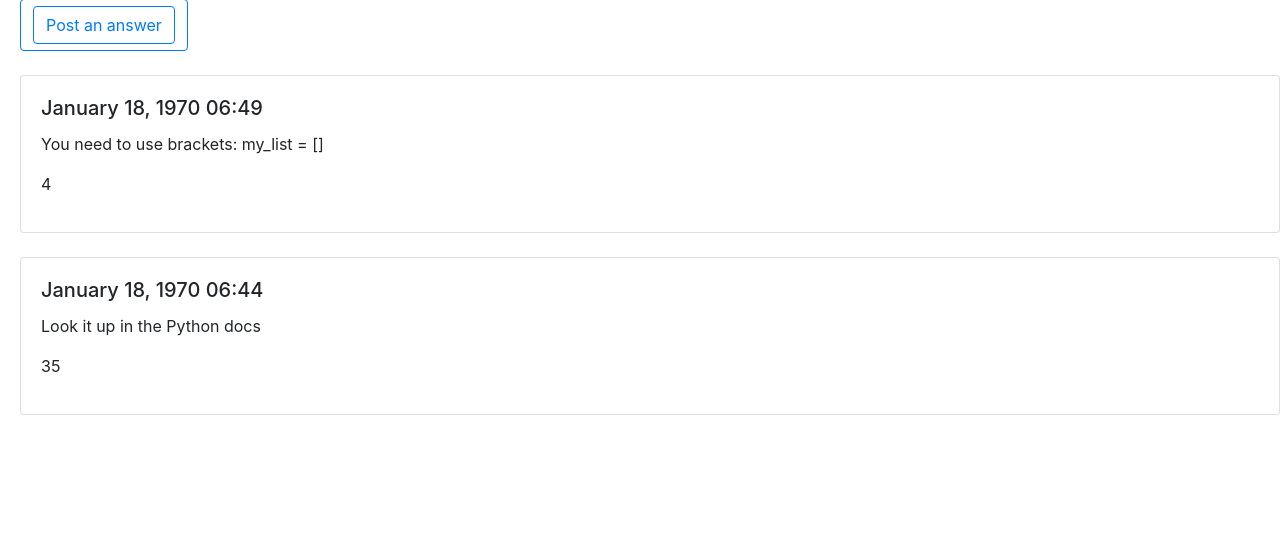
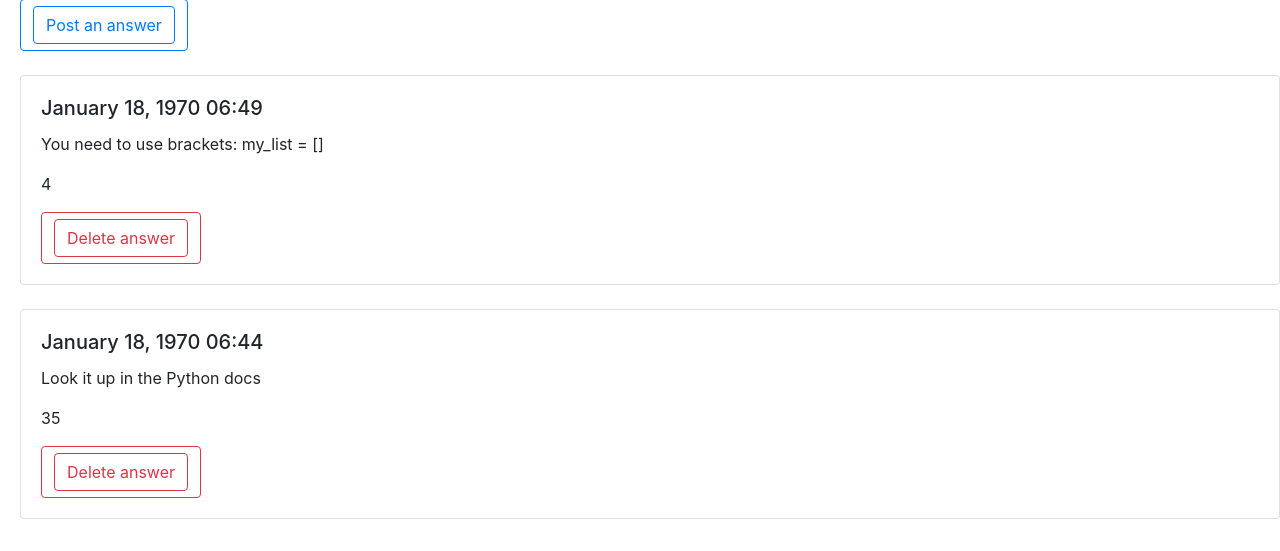
Before and after one commit to MihaelaNaidin040696/ask-mate, a Flask app: page /question/1 in a window 1280 px wide. Shown: the part 249-800 px from the top of the page. Run offline with Flask 2, Linux system fonts and the light colour scheme; some libraries are stand-ins or nearby versions.

Commit message:
add delete an answer functionality

```diff
--- a/connection.py
+++ b/connection.py
@@ -66,3 +66,20 @@ def delete_answers_by_question_id(question_id):
         writer.writeheader()
         for answer in new_answers:
             writer.writerow(answer)
+
+
+def delete_answers_by_answer_id(answer_id):
+    question_id = ""
+    answers = read_answers()
+    new_answers = []
+    for answer in answers:
+        if answer['id'] != answer_id:
+            new_answers.append(answer)
+        else:
+            question_id = answer['question_id']
+    with open(ANSWERS, "w") as f:
+        writer = csv.DictWriter(f, ANSWERS_HEADERS)
+        writer.writeheader()
+        for answer in new_answers:
+            writer.writerow(answer)
+    return question_id
--- a/data_manager.py
+++ b/data_manager.py
@@ -4,8 +4,6 @@ import util
 
 def list_questions():
     questions = connection.read_questions()
-    # for question in questions:
-    #     question['submission_time'] = util.get_datetime_format(question['submission_time'])
     return sorted(questions, key=lambda question: question['submission_time'])
 
 
@@ -48,3 +46,7 @@ def delete_question(question_id):
     question = get_question_by_id(question_id)
     connection.delete_answers_by_question_id(question_id)
     connection.delete_question(question)
+
+
+def delete_answer(answer_id):
+    return connection.delete_answers_by_answer_id(answer_id)
--- a/server.py
+++ b/server.py
@@ -81,5 +81,11 @@ def edit_question(question_id):
     return render_template('edit_question.html', question=entry)
 
 
+@app.route('/answer/<answer_id>/delete', methods=['GET', 'POST'])
+def delete_answers(answer_id):
+    question_id = data_manager.delete_answer(answer_id)
+    return redirect(url_for('display_question_by_id', question_id=question_id))
+
+
 if __name__ == "__main__":
     app.run(debug=True)
--- a/templates/individual_question.html
+++ b/templates/individual_question.html
@@ -34,14 +34,16 @@
         <form class="btn btn-outline-primary" action="{{ url_for('add_new_answer', question_id=question.id)}}">
         <button class="btn btn-outline-primary" type="submit">Post an answer</button>
         </form>
-    </div>
-    <br>
-    {% for row in answers %}
+    </div> <br>
+    {% for answer in answers %}
         <div class="card">
           <div class="card-body">
-            <h5 class="card-title">{{ row.submission_time | datetime }}</h5>
-            <p class="card-text">{{ row.message }}</p>
-            <p class="card-link">{{ row.vote_number }}</p>
+            <h5 class="card-title">{{ answer.submission_time | datetime }}</h5>
+            <p class="card-text">{{ answer.message }}</p>
+            <p class="card-link">{{ answer.vote_number }}</p>
+            <form class="btn btn-outline-danger" action="{{ url_for('delete_answers', answer_id=answer.id)}}">
+            <button class="btn btn-outline-danger" type="submit">Delete answer</button>
+            </form>
           </div>
         </div> <br>
     {% endfor %}
```
